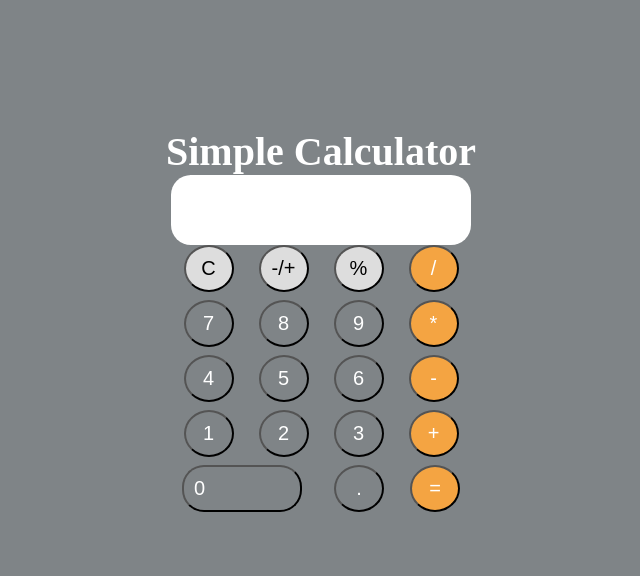
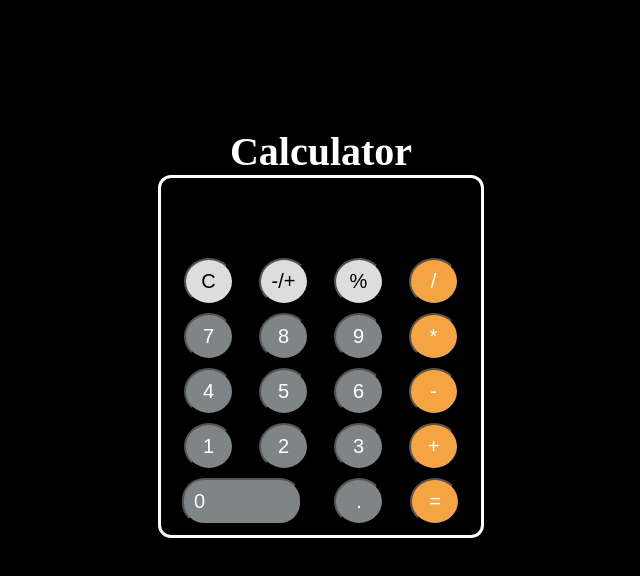
Before and after one commit to yayakix/calculator-react, a React (Create React App) app: page / in a window 1280 px wide. Shown: the top 576 px of the page, without its empty margins (319-959 px from the left). Built offline with nearby package versions, Linux system fonts and the light colour scheme; a web font is replaced by a local one.

Commit message:
styling done

```diff
--- a/public/styles.css
+++ b/public/styles.css
@@ -5,7 +5,6 @@
 }
 button {
     padding: 10px 10px;
-    /* margin: 5px; */
     background-color: #7F8487;
     border-radius: 50%;
     font-size: 20px;
@@ -17,16 +16,17 @@ h2{
     padding: 30px;
     display: flex;
     justify-content: center;
-    background-color: white;
+    /* background-color: #212121; */
     width: 300px;
     height: 70px;
     margin: auto;
     border-radius: 20px;
+    color: white;
 
 }
 body{
 
-    background-color: #7F8487;
+    background-color: black;
 }
 
 .App{
@@ -69,3 +69,10 @@ width: 300px;}
     color: black;
     background-color: #DDDDDD;
 }
+
+.calculator{
+    border: 3px solid white;
+    width: fit-content;
+    border-radius: 13px;
+    padding: 10px;
+}
--- a/src/App.js
+++ b/src/App.js
@@ -55,7 +55,8 @@ export default function App() {
 
   return (
     <div className="App">
-      <h1>Simple Calculator</h1>
+      <h1>Calculator</h1>
+      <div className="calculator">
         <h2>
           {currNum}
 
@@ -225,5 +226,6 @@ export default function App() {
           </div>
         </div>
       </div>
+    </div>
   );
 }
```
Lines whose indentation alone changed are shown as unchanged.
